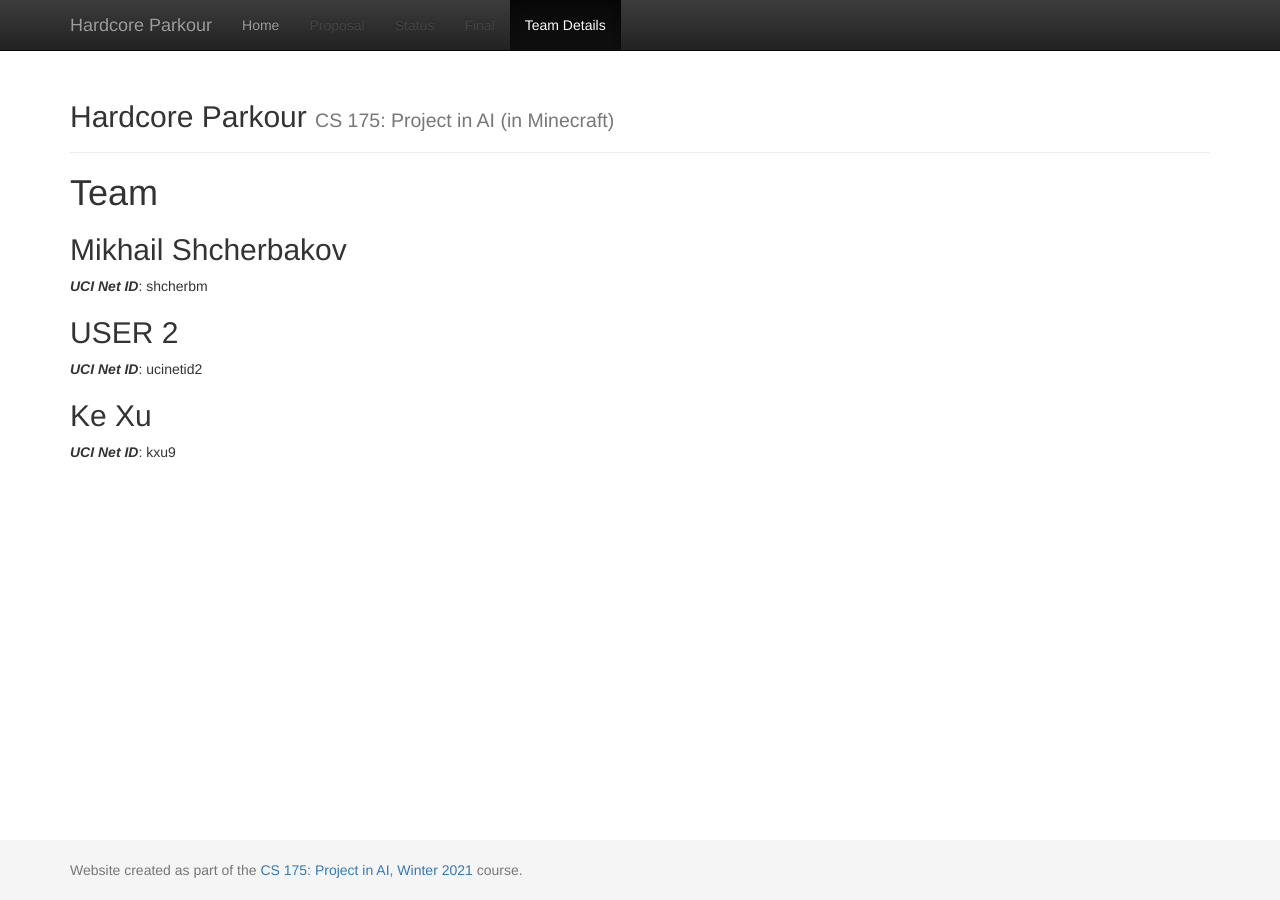
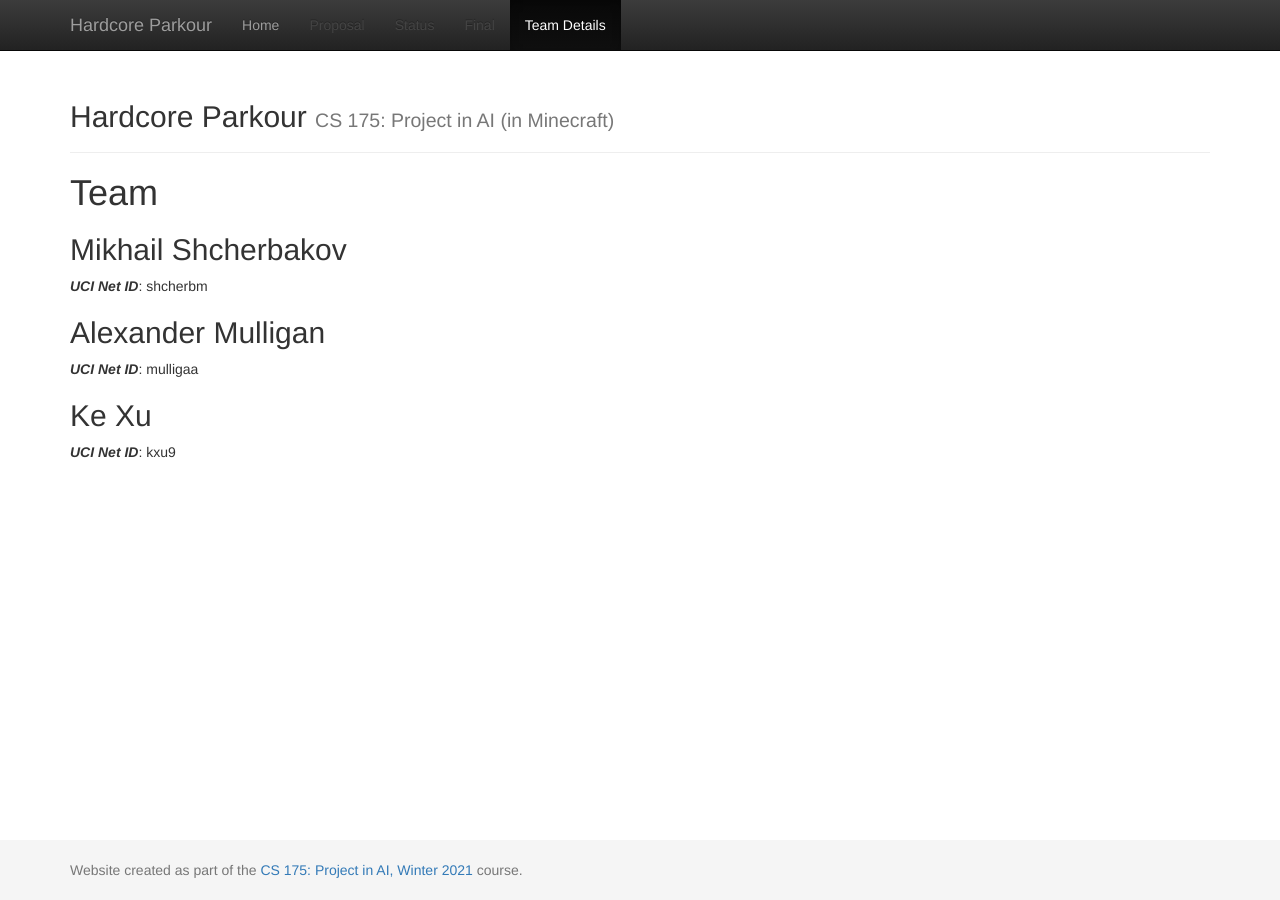
Before and after one commit to CoderMisha/175Temp, a Jekyll site: the page built from docs/team.md, in a window 1280 px wide. Built offline with Jekyll 4.4.1, drawn with Linux system fonts in a browser that asks for light colours.

Commit message:
Update team.md
Added myself to the team file.

```diff
--- a/docs/team.md
+++ b/docs/team.md
@@ -9,8 +9,8 @@ title:  Team
 ## Mikhail Shcherbakov
 ***UCI Net ID***: shcherbm
 
-## USER 2
-***UCI Net ID***: ucinetid2
+## Alexander Mulligan
+***UCI Net ID***: mulligaa
 
 ## Ke Xu
 ***UCI Net ID***: kxu9
```
